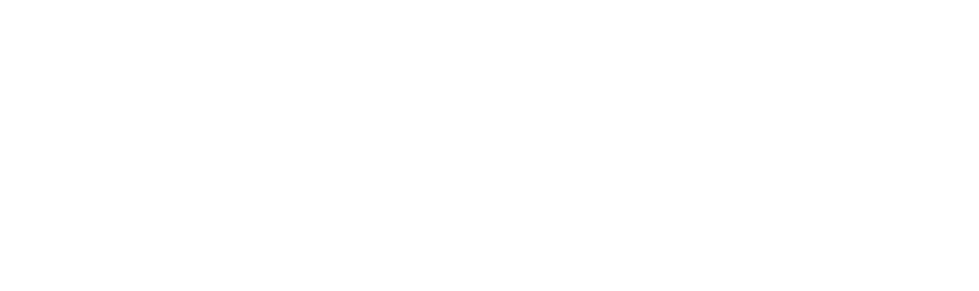
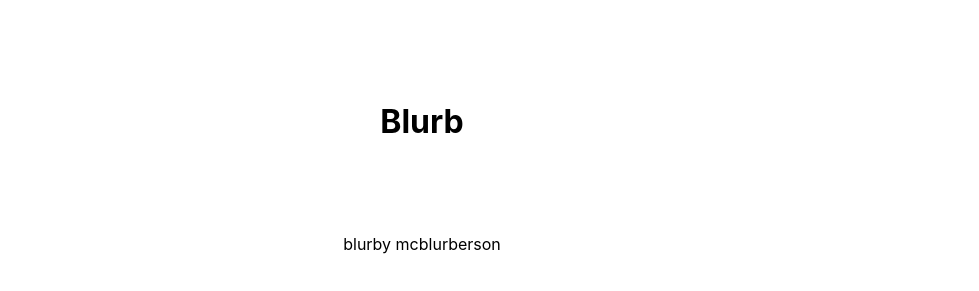
Before and after one commit to Zarnerz/Mission-Control, a React (Create React App) app in the folder frontend/: page / in a window 1280 px wide. Shown: the part 243-534 px from the top of the page, without its empty margins (170-1149 px from the left). Built offline with nearby package versions, Linux system fonts and the light colour scheme.

Commit message:
Blurb initialized

```diff
--- a/frontend/src/App.js
+++ b/frontend/src/App.js
@@ -1,6 +1,7 @@
 import React from "react";
 import Header from "./global/header";
 import Card from "./global/card";
+import Blurb from "./global/blurb";
 import "./App.css";
 
 function App() {
@@ -8,6 +9,7 @@
     <div className="App">
       <Header />
       <Card title="Card" />
+      <Blurb title="Blurb" blurb="blurby mcblurberson" />
     </div>
   );
 }
--- /dev/null
+++ b/frontend/src/global/blurb/Blurb.js
@@ -0,0 +1,25 @@
+import React, { Component } from "react";
+
+class Blurb extends Component {
+  render() {
+    return (
+      <section style={blurbContainerStyle}>
+        <h3 style={blurbH3Style}>{this.props.title}</h3>
+        <p>{this.props.blurb}</p>
+      </section>
+    );
+  }
+}
+
+const blurbContainerStyle = {
+  maxWidth: "90vw",
+  padding: "1rem"
+};
+
+const blurbH3Style = {
+  marginTop: "1rem",
+  fontSize: "2rem",
+  height: "100px"
+};
+
+export default Blurb;
--- /dev/null
+++ b/frontend/src/global/blurb/index.js
@@ -0,0 +1,3 @@
+// Export Blurb
+import Blurb from "./Blurb";
+export default Blurb;
--- a/frontend/src/global/card/index.js
+++ b/frontend/src/global/card/index.js
@@ -1,3 +1,3 @@
-// Export Cards
-import Cards from "./Cards";
-export default Cards;
+// Export Card
+import Card from "./Card";
+export default Card;
```
Also changed, not shown: frontend/src/global/card/Card.js (renamed from frontend/src/global/card/Cards.js).
